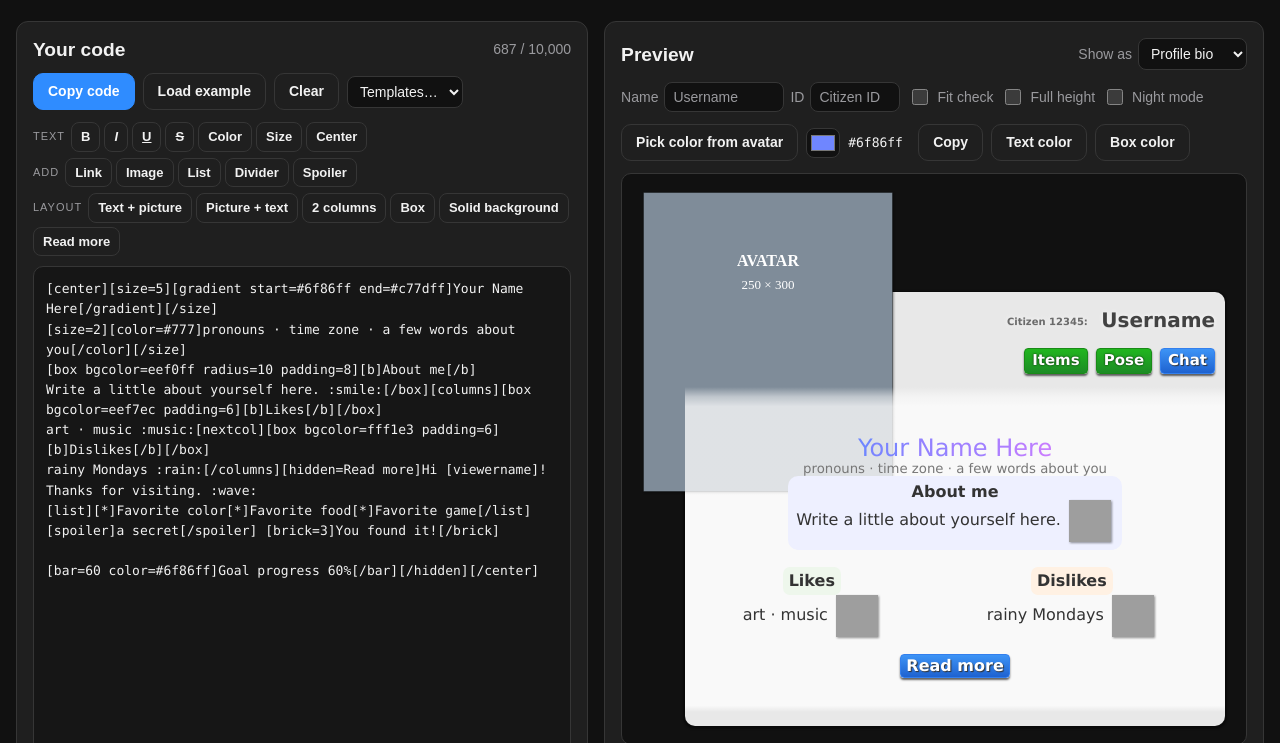
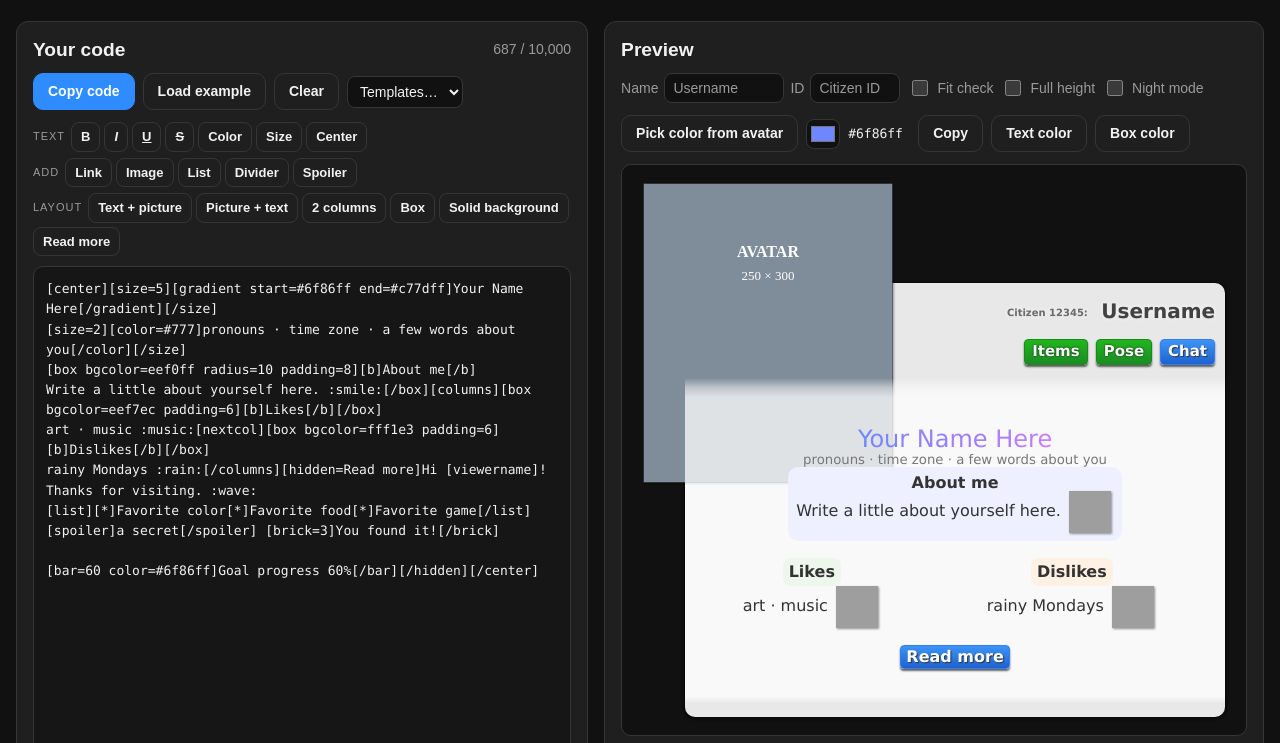
Before and after one commit to camchromatic/recolor-profile-editor, a plain HTML site: page index.html in a window 1280 px wide. Shown: the part 90-833 px from the top of the page. Drawn offline with Linux system fonts and the light colour scheme; grey boxes are pictures that could not be loaded.

Commit message:
Remove forum post preview

```diff
--- a/index.html
+++ b/index.html
@@ -228,11 +228,6 @@ textarea#code:focus { outline: 2px solid var(--accent); outline-offset: 1px; }
 .night .bio{background:transparent}
 .night .bio_content{color:#b4b4b4}
 .night .rcm .profile_name{color:#ddd;text-shadow:none}
-/* forum post bubble */
-.post_container{width:740px;margin:0 auto}
-.post_bubble{background:#f0f0f0;border-radius:12px;box-shadow:rgba(0,0,0,.42) 0 1px 3px;position:relative}
-.post_message{position:relative;padding:31px 10px 13px;overflow-wrap:break-word;line-height:25px;font-size:16px}
-.post_message img{vertical-align:middle;max-width:99%}
 </style>
 </head>
 <body>
@@ -301,12 +296,6 @@ textarea#code:focus { outline: 2px solid var(--accent); outline-offset: 1px; }
   <section class="panel">
     <div class="bar">
       <h2 class="grow">Preview</h2>
-      <label>Show as
-        <select id="mode">
-          <option value="bio">Profile bio</option>
-          <option value="post">Forum post</option>
-        </select>
-      </label>
     </div>
     <div class="bar">
       <label id="whoBox">Name <input class="who" id="uname" value="" placeholder="Username" maxlength="30" aria-label="Username"> ID <input class="who id" id="uid" value="" placeholder="Citizen ID" inputmode="numeric" maxlength="8" aria-label="User ID"></label>
@@ -398,7 +387,6 @@ textarea#code:focus { outline: 2px solid var(--accent); outline-offset: 1px; }
         <li>Full-width images: up to about <b>500px</b> wide. Wider ones shrink to fit.</li>
         <li>Two columns: about <b>240px</b> each. Banners: about <b>500 × 100–150px</b>. Icons and buttons: <b>32–64px</b>.</li>
         <li>Only height resizes an image: <code>[img height=100]</code>. Width is ignored.</li>
-        <li>Forum posts can be up to <b>740px</b> wide.</li>
         <li>Your avatar sits behind the top-left of the bio, about <b>200 × 90px</b>, faded.</li>
       </ul>
     </section>
@@ -727,7 +715,7 @@ function toHTML(src){
 
 /* ---------- UI ---------- */
 var code=document.getElementById("code"),stage=document.getElementById("stage"),count=document.getElementById("count");
-var mode=document.getElementById("mode"),full=document.getElementById("full"),fit=document.getElementById("fit"),night=document.getElementById("night");
+var full=document.getElementById("full"),fit=document.getElementById("fit"),night=document.getElementById("night");
 /* Theme (Dark / Gray / Light), remembered in this browser, like the other tools */
 var root=document.documentElement,lookButtons=document.querySelectorAll(".seg [data-mode]");
 function markLook(){lookButtons.forEach(function(b){b.classList.toggle("on",b.dataset.mode===(root.dataset.mode||"light"));});}
@@ -885,22 +873,20 @@ function draw(){
   document.getElementById("reroll").hidden=!/\[(rand|random|d6|d20)[\]= ]/i.test(code.value);
   var html=toHTML(code.value);
   var n=code.value.length;count.textContent=n.toLocaleString()+" / 10,000";count.className=n>10000?"over":"";
-  stage.className="stage"+(mode.value==="bio"?" is-bio":"")+(full.checked?" full":"")+(fit.checked?" fitcheck":"")+(night.checked?" night":"");
-  document.getElementById("whoBox").style.display=mode.value==="bio"?"":"none";
+  stage.className="stage is-bio"+(full.checked?" full":"")+(fit.checked?" fitcheck":"")+(night.checked?" night":"");
   var uname=escapeHTML(document.getElementById("uname").value.trim()||"Username"),rawId=document.getElementById("uid").value.replace(/\D/g,""),uid=escapeHTML(rawId||"12345");
-  if(mode.value==="bio")stage.innerHTML='<div class="bio_container rcm">'+
+  stage.innerHTML='<div class="bio_container rcm">'+
     '<span class="profile_avatar" title="Your avatar (set on recolor.me, not in your code)"><span class="'+(numId(rawId)?"imgflip":"")+'" style="display:inline-block"><img alt="" class="backshadow" src="'+(numId(rawId)?avURL(numId(rawId)):profileAvatar)+'" data-fb="'+profileAvatar+'"></span></span>'+
     '<h2 class="profile_name"><span class="citizen_id">Citizen '+uid+': </span><span class="citizen_name">'+uname+'</span></h2>'+
     '<div class="profile_options"><span class="button button_green">Items</span><span class="button button_green">Pose</span><span class="button">Chat</span></div>'+
     '<div class="bio"><div class="bio_content">'+html+"</div></div></div>";
-  else stage.innerHTML='<div class="post_container rcm"><div class="post_bubble"><div class="post_message">'+html+"</div></div></div>";
   checkFit();
 }
 /* fit check: does the bio fit the 310px box without scrolling? */
 function checkFit(){
   var msg=document.getElementById("fitMsg"),box=stage.querySelector(".bio_content");
   stage.classList.remove("over","opened");
-  if(!fit.checked||mode.value!=="bio"||!box){msg.hidden=true;return;}
+  if(!fit.checked||!box){msg.hidden=true;return;}
   msg.hidden=false;
   var opened=[].some.call(box.querySelectorAll(".bbcode_hidden_content"),function(h){return !h.classList.contains("hidden");});
   if(opened){stage.classList.add("opened");msg.className="info";msg.textContent="Opened: the bio now scrolls, like it will on recolor.me. Click your button again to close it.";return;}
@@ -913,7 +899,7 @@ full.addEventListener("change",function(){if(full.checked)fit.checked=false;});
 stage.addEventListener("load",function(e){if(e.target.tagName==="IMG")checkFit();},true);
 var timer;function onInput(){clearTimeout(timer);timer=setTimeout(function(){draw();save();},120);}
 code.addEventListener("input",onInput);
-[mode,full,night].forEach(function(el){el.addEventListener("change",draw);});
+[full,night].forEach(function(el){el.addEventListener("change",draw);});
 ["uname","uid"].forEach(function(i){var el=document.getElementById(i);
   try{var v=localStorage.getItem("rcm-"+i);if(v)el.value=v;}catch(e){}
   el.addEventListener("input",function(){try{localStorage.setItem("rcm-"+i,el.value);}catch(e){}onInput();if(i==="uid")lookupName();});});
```
Also changed, not shown: 1 other file.
